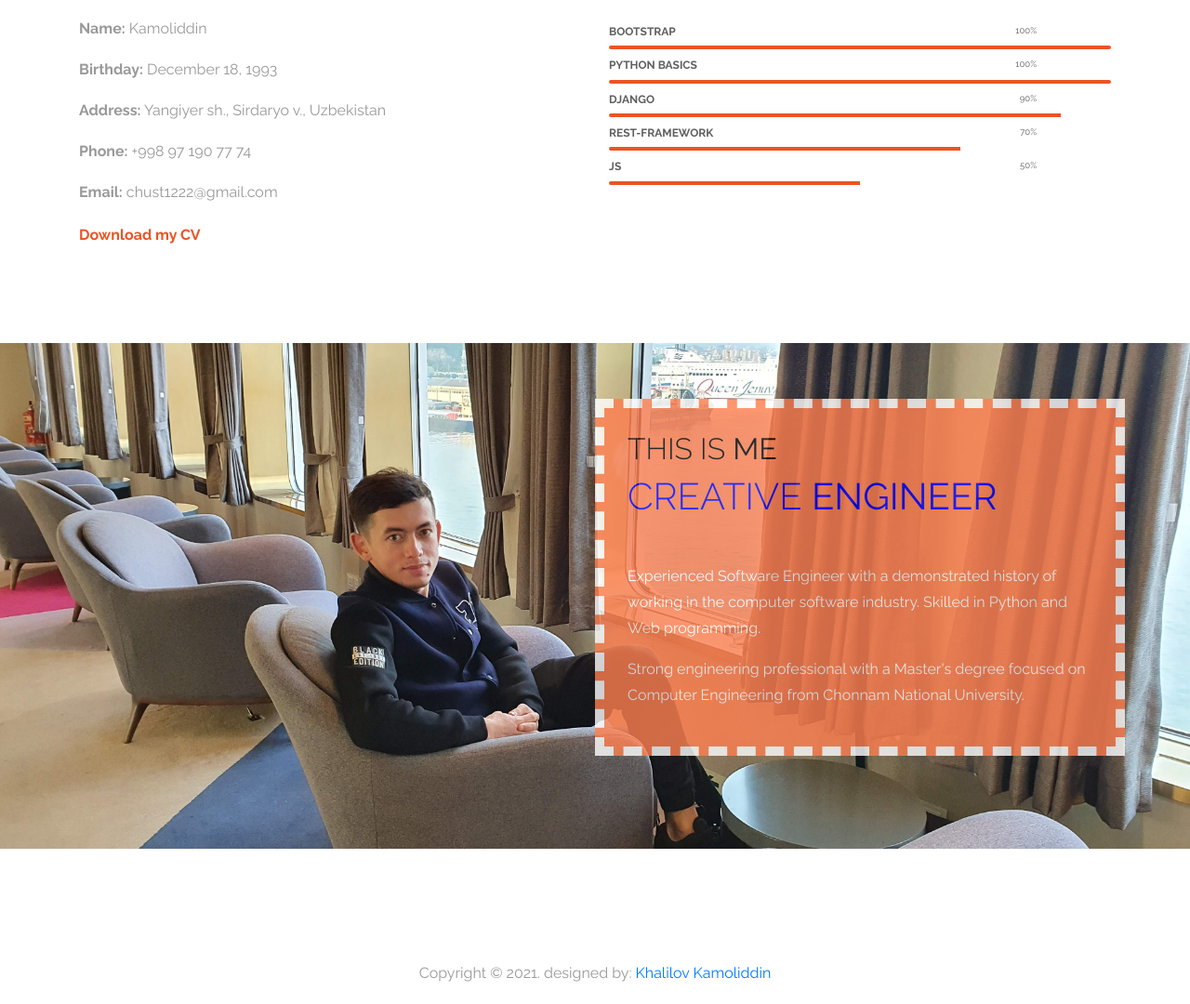
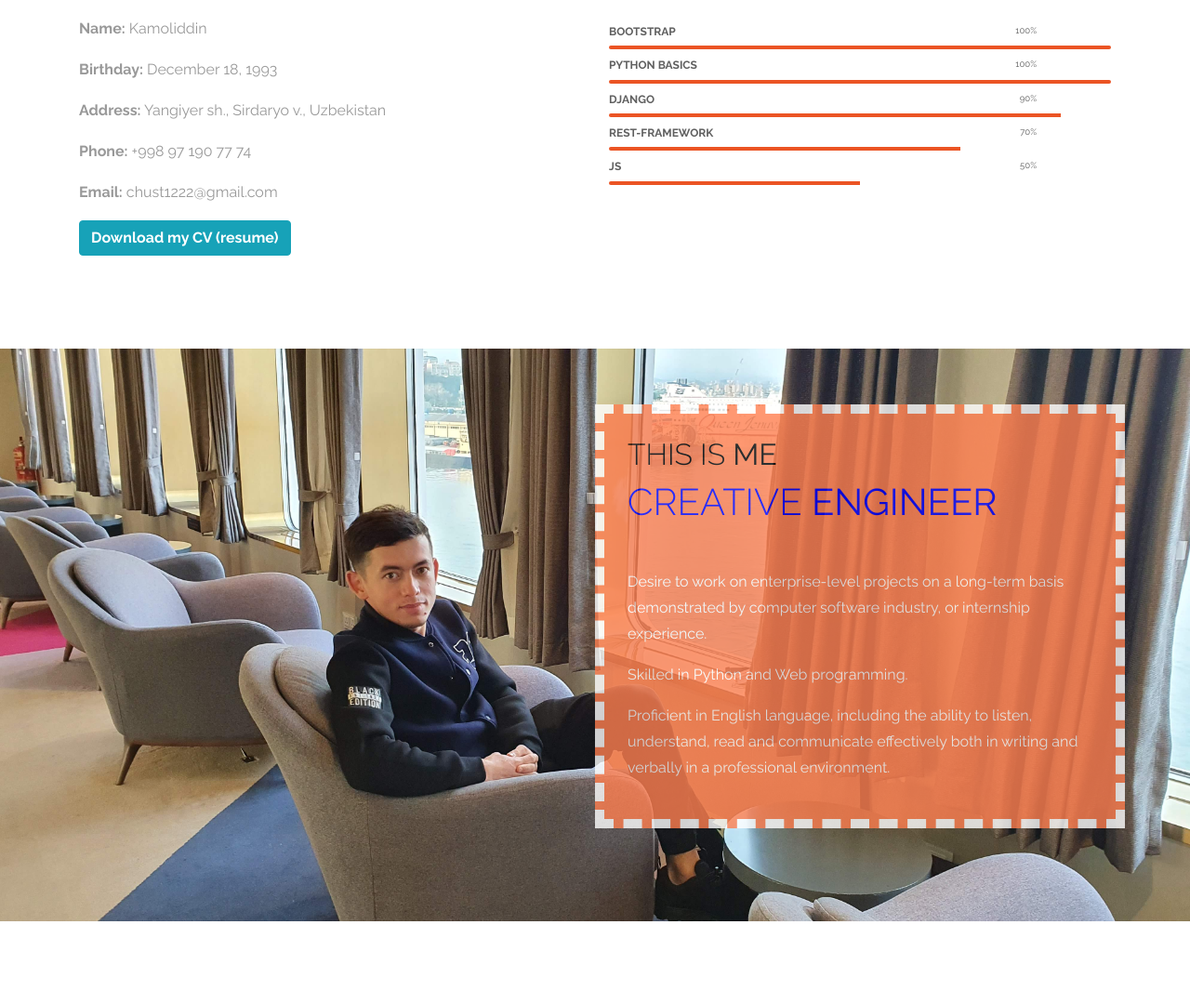
Before and after one commit to Kamol774/milestone, a Django app: page / in a window 1280 px wide. Shown: the part 4421-5501 px from the top of the page at 93% size. Before the commit the page ends 5477 px from the top, so only its background shows below. Run offline with Django 3.2, Linux system fonts and the light colour scheme; some libraries are stand-ins or nearby versions.

Commit message:
'template'

```diff
--- a/templates/home.html
+++ b/templates/home.html
@@ -48,7 +48,7 @@
 					</a>
 				</div>
 				<div class="col-md-4 col-sm-4">
-					<a href="https://github.com/Kamol774/cool_admin">
+					<a href="http://ryzen.pythonanywhere.com/">
 						<div class="work-wrapper">
 							<img src="{% static 'img/q1.jpg' %}">
 							<h3 class="text-uppercase tm-work-h3">Online shopping</h3>
@@ -173,7 +173,7 @@
 					<p><strong>Address:</strong> Yangiyer sh., Sirdaryo v., Uzbekistan</p>
 					<p><strong>Phone:</strong> +998 97 190 77 74</p>
 					<p><strong>Email:</strong> chust1222@gmail.com</p>
-					<a href="https://1drv.ms/b/s!AuX9dVbSbEhwkDXSl8KHqlJMnE0g?e=9cRJNG" class="tm-red-text"><strong>Download my CV</strong></a></a>
+					<a href="{% static 'resume.pdf' %}" class="tm-white-text btn btn-info"><strong>Download my CV (resume)</strong></a></a>
 				</div>
 				<div class="col-md-6 col-sm-6">
 					<h2 class="title"><strong>Some</strong> Skills</h2>
@@ -218,7 +218,9 @@
 						<h2 style="color:black">This is <strong>me</strong></h2>
 						<h1 class="tm-red-text" style="color: blue;">Creative <strong>Engineer</strong></h1>
 					</div>
-					<p style="color: white; background-color: coral;">Experienced Software Engineer with a demonstrated history of working in the computer software industry. Skilled in Python and Web programming.</p> <p style="color: white;">Strong engineering professional with a Master's degree focused on Computer Engineering from Chonnam National University.</p>
+					<p style="color: white; background-color: coral;">Desire to work on enterprise-level projects on a long-term basis demonstrated by computer software industry, or internship experience.</p>
+					<p style="color: white; background-color: coral;">Skilled in Python and Web programming.</p>
+					<p style="color: white; background-color: coral;">Proficient in English language, including the ability to listen, understand, read and communicate effectively both in writing and verbally in a professional environment.</p>
 				</div>
 			</div>
 		</div>
--- a/templates/registration/login.html
+++ b/templates/registration/login.html
@@ -8,7 +8,8 @@
                 {{ form|crispy }}
                 <div class="d-grid gap-1 col-12" style="padding-top:20px">
                   <button class="btn btn-primary" type="submit">Kirish</button>
-                  <a href="{% url 'password_reset' %}" class="btn btn-primary">Paro'lni unutdingizmi?</a>
+                  <a href="{% url 'password_reset' %}" class="btn btn-warning">Paro'lni unutdingizmi?</a>
+                  <a href="{% url 'signup' %}" class="btn btn-success">Ro'yxatdan o'tish</a>
                 </div>
             </form>
          </div>
```
Also changed, not shown: 1 other file.
